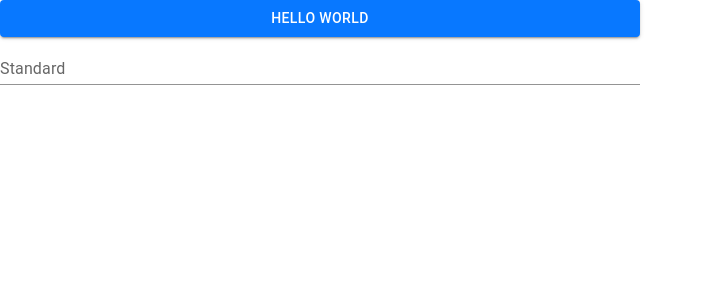
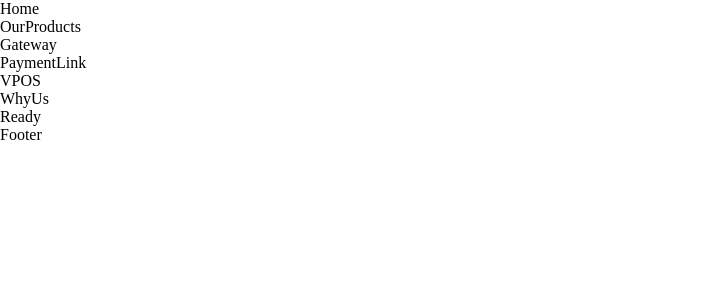
Before and after one commit to rramirezgit/website-luka, a React (Create React App) app: page / in a window 1280 px wide. Shown: the top 300 px of the page, without its empty margins (0-704 px from the left). Built offline with nearby package versions, Linux system fonts and the light colour scheme.

Commit message:
landing architecture

```diff
--- /dev/null
+++ b/src/components/footer/index.tsx
@@ -0,0 +1,5 @@
+const Footer = (): JSX.Element => {
+  return <div>Footer</div>
+}
+
+export default Footer
--- /dev/null
+++ b/src/pages/landing/VPOS/index.tsx
@@ -0,0 +1,5 @@
+const VPOS = (): JSX.Element => {
+  return <div>VPOS</div>
+}
+
+export default VPOS
--- /dev/null
+++ b/src/pages/landing/gateway/index.tsx
@@ -0,0 +1,5 @@
+const Gateway = (): JSX.Element => {
+  return <div>Gateway</div>
+}
+
+export default Gateway
--- /dev/null
+++ b/src/pages/landing/home/index.tsx
@@ -0,0 +1,5 @@
+const Home = (): JSX.Element => {
+  return <div>Home</div>
+}
+
+export default Home
--- a/src/pages/landing/index.tsx
+++ b/src/pages/landing/index.tsx
@@ -1,13 +1,24 @@
-import { Button, TextField } from '@mui/material'
-import clsx from 'clsx'
-import luka from 'styles/luka.module.css'
+import Footer from 'components/footer'
+import Gateway from './gateway'
+import Home from './home'
+import OurProducts from './ourProducts'
+import PaymentLink from './paymentLink'
+import Ready from './ready'
+import VPOS from './VPOS'
+import WhyUs from './whyUs'
 
 const Landing = (): JSX.Element => {
   return (
-    <div className={clsx(luka['flex-column'], luka.prueba)}>
-      <Button variant="contained">{'Hello World'}</Button>
-      <TextField id="standard-basic" label="Standard" variant="standard" />
-    </div>
+    <>
+      <Home />
+      <OurProducts />
+      <Gateway />
+      <PaymentLink />
+      <VPOS />
+      <WhyUs />
+      <Ready />
+      <Footer />
+    </>
   )
 }
 
--- a/src/pages/landing/landing.module.css
+++ b/src/pages/landing/landing.module.css
@@ -0,0 +1,3 @@
+.prueba {
+  color: aqua;
+}
--- /dev/null
+++ b/src/pages/landing/ourProducts/index.tsx
@@ -0,0 +1,5 @@
+const OurProducts = (): JSX.Element => {
+  return <div>OurProducts</div>
+}
+
+export default OurProducts
--- /dev/null
+++ b/src/pages/landing/paymentLink/index.tsx
@@ -0,0 +1,5 @@
+const PaymentLink = (): JSX.Element => {
+  return <div>PaymentLink</div>
+}
+
+export default PaymentLink
--- /dev/null
+++ b/src/pages/landing/ready/index.tsx
@@ -0,0 +1,5 @@
+const Ready = (): JSX.Element => {
+  return <div>Ready</div>
+}
+
+export default Ready
--- /dev/null
+++ b/src/pages/landing/whyUs/index.tsx
@@ -0,0 +1,5 @@
+const WhyUs = (): JSX.Element => {
+  return <div>WhyUs</div>
+}
+
+export default WhyUs
```
